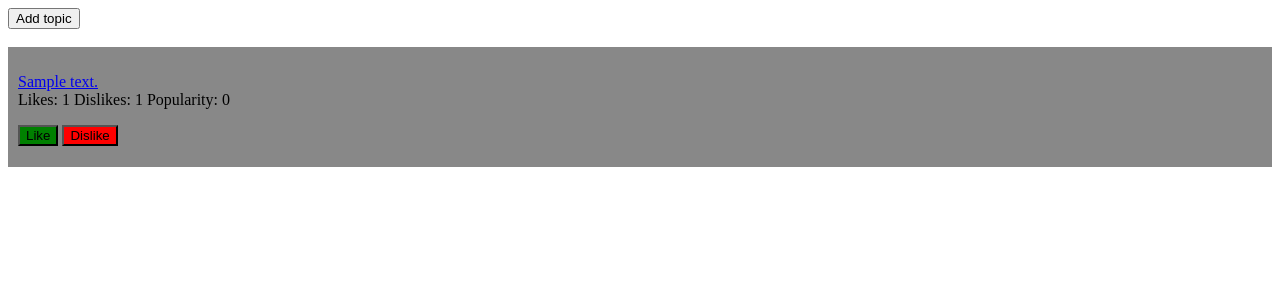
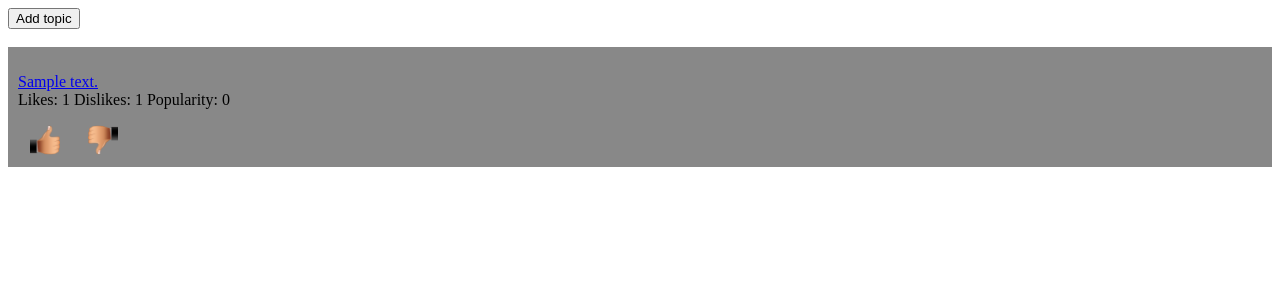
Before and after one commit to dajiyuanzi/Team31, a PHP site: page /topics.php in a window 1280 px wide. Shown: the top 300 px of the page. Run offline with PHP 8.4, Linux system fonts and the light colour scheme; tables that the repository leaves empty hold one stand-in row (values such as "Sample post").

Commit message:
added icons for like and dislike

```diff
--- a/backend/comment.php
+++ b/backend/comment.php
@@ -62,8 +62,9 @@ if ($result->num_rows > 0) {
   while($row = $result->fetch_assoc()) {
     echo "<div class='topicBox' style='background-color:".$row["color"].";' >";
     echo "  <p><a href='../frontend/comment.php?tid=".$row['tid']."'>".$row["description"]."</a><br>Likes: <span id='liketid".$row['tid']."'>".$row["like"]."</span> Dislikes: <span id='disliketid".$row['tid']."'>".$row["dislike"]."</span></p>";
-    echo "  <button style='background-color: green' onclick='like(".$row['tid'].");'>Like</button>";
-    echo "  <button style='background-color: red' onclick='dislike(".$row['tid'].");'>Dislike</button>";
+    echo "  <div style='margin-left: 12px; display: inline-block; ' onclick='like(".$row['tid'].");'><img style='width: 30px;' src='../assets/images/up.png'></div>";
+    echo "  <div style='display: inline-block; width:20px;'></div>";
+    echo "  <div style='display: inline-block;'  onclick='dislike(".$row['tid'].");'><img style='width: 30px;' src='../assets/images/down.png'></div>";
     echo "</div>";
     $color = $row["color"];
   }
--- a/backend/topics.php
+++ b/backend/topics.php
@@ -55,8 +55,9 @@
       $popularity = $row["like"] - $row["dislike"];
       echo "<div class='topicBox' style='background-color:".$row["color"].";' >";
       echo "  <p><a href='../frontend/comment.php?tid=".$row['tid']."'>".$row["description"]."</a><br>Likes: <span id='liketid".$row['tid']."'>".$row["like"]."</span> Dislikes: <span id='disliketid".$row['tid']."'>".$row["dislike"]."</span> Popularity: <span id='popularityid".$row['tid']."'>$popularity</span></p>";
-      echo "  <button style='background-color: green' onclick='like(".$row['tid'].");'>Like</button>";
-      echo "  <button style='background-color: red' onclick='dislike(".$row['tid'].");'>Dislike</button>";
+      echo "  <div style='margin-left: 12px; display: inline-block; ' onclick='like(".$row['tid'].");'><img style='width: 30px;' src='../assets/images/up.png'></div>";
+      echo "  <div style='display: inline-block; width:20px;'></div>";
+      echo "  <div style='display: inline-block;'  onclick='dislike(".$row['tid'].");'><img style='width: 30px;' src='../assets/images/down.png'></div>";
       echo "</div>";
     }
   } else {
```
Also changed, not shown: assets/images/down.png (added), assets/images/up.png (added).
